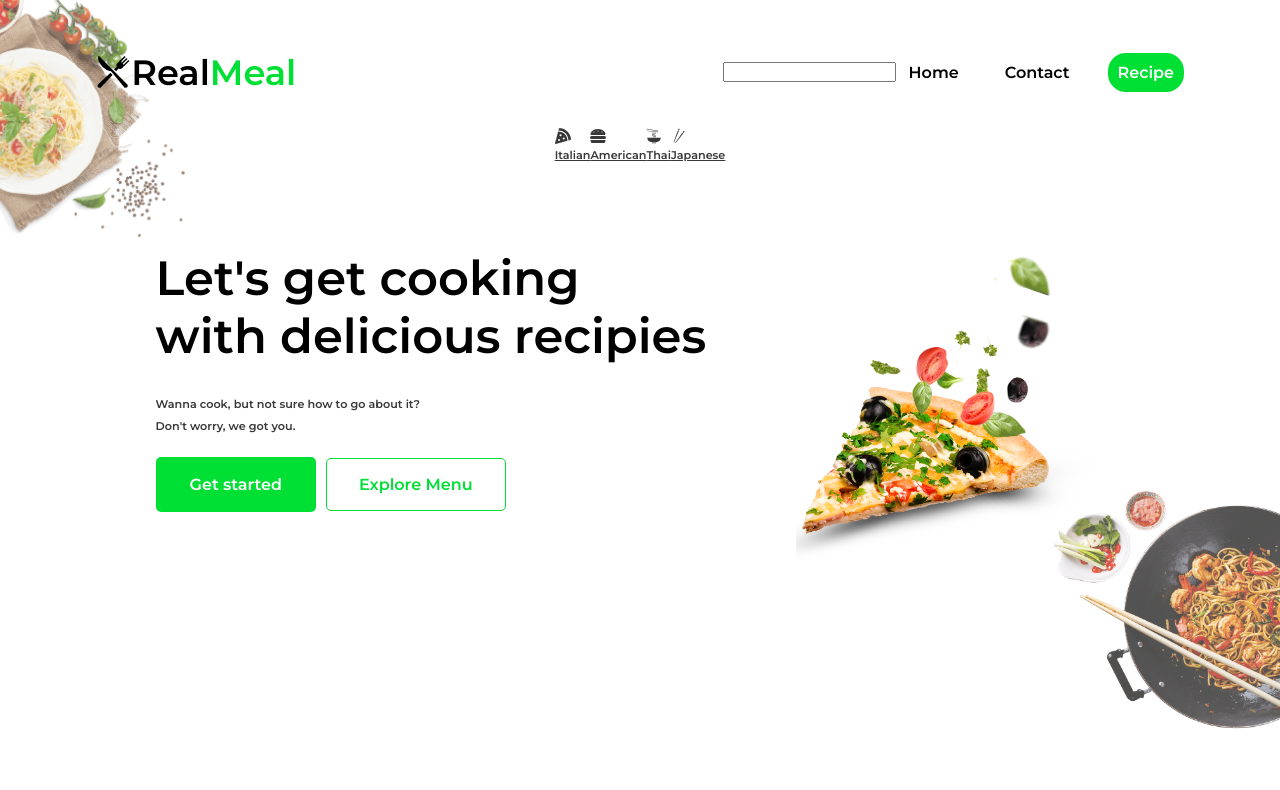
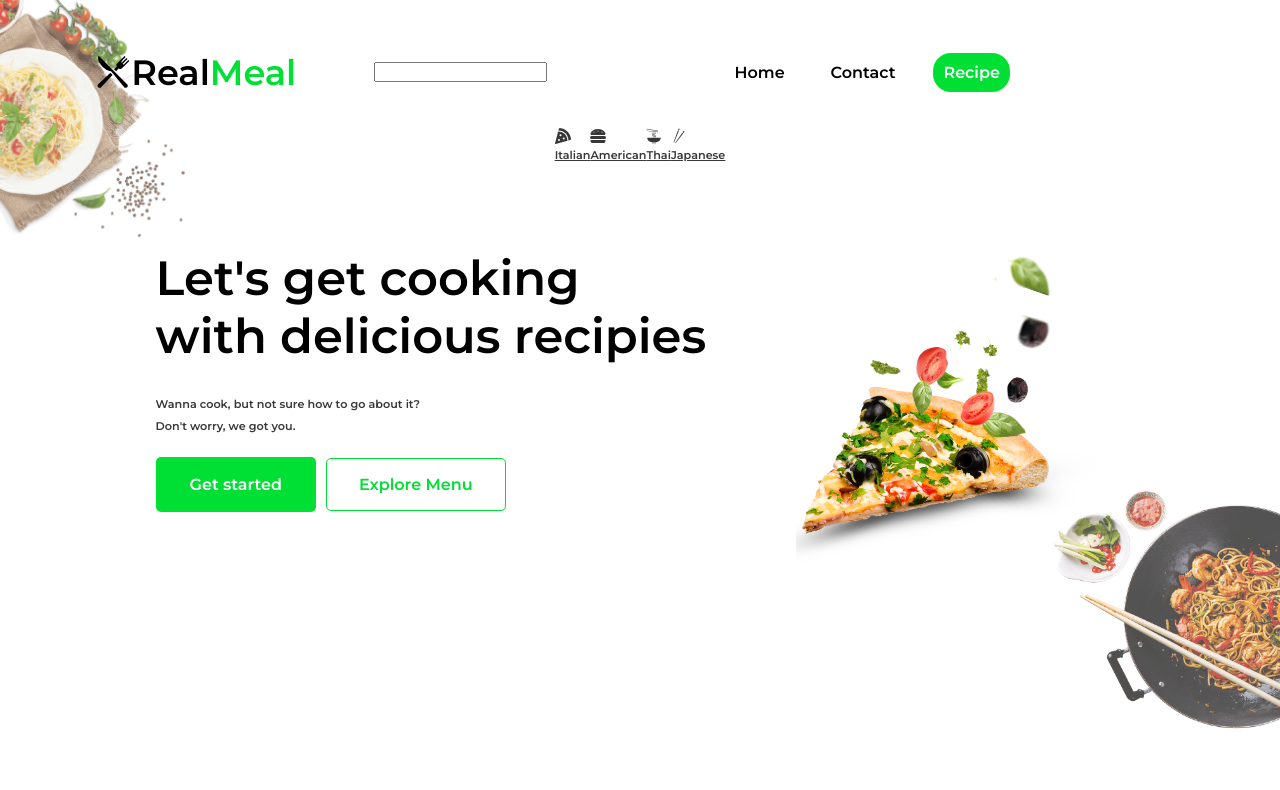
Before and after one commit to B-lovedth/Real-Meal, a React (Create React App) app: page / in a window 1280 px wide. Shown: the top 790 px of the page. Built offline with nearby package versions, Linux system fonts and the light colour scheme; no server answers.

Commit message:
Update Navbar.css

```diff
--- a/src/Navbar.css
+++ b/src/Navbar.css
@@ -50,7 +50,7 @@
 .nav-menu-wrapper{
     display:flex;
     flex-direction: row;
-    justify-content: flex-end;
+    justify-content: space-evenly;
     align-items: center;
 }
 
@@ -61,6 +61,7 @@
     grid-template-columns: repeat(3, auto);
     grid-gap: 25px;
     text-align: center;
+    margin:0 6rem;
     justify-content: space-evenly;
 }
 
```
